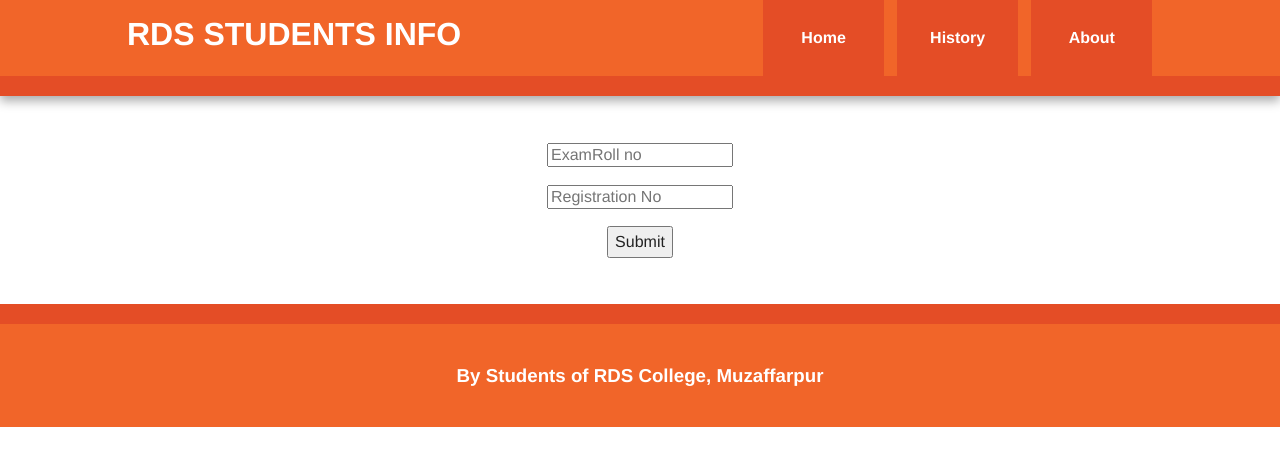
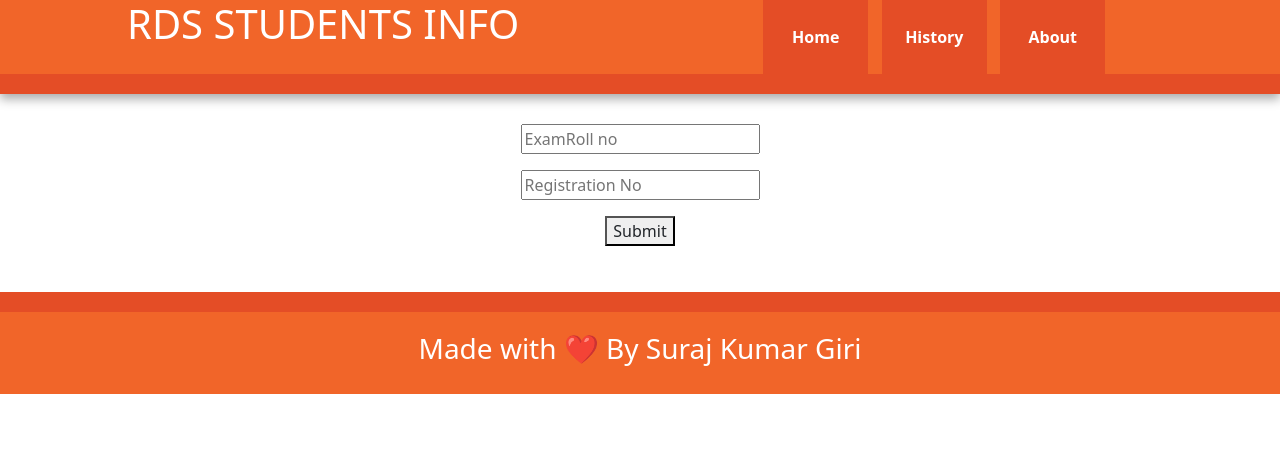
Before and after one commit to surajgirioffl/RDS-BCA-Department, a Flask app: page / in a window 1280 px wide. Shown: the top 466 px of the page. Run offline with Flask 2, Linux system fonts and the light colour scheme; some libraries are stand-ins or nearby versions.

Commit message:
Feat: Add `Bootstrap` in the base html
Add Bootstrap in the base html and also update some info and add some
links etc.

Signed-off-by: @surajgirioffl

```diff
--- a/templates/base.html
+++ b/templates/base.html
@@ -12,6 +12,10 @@
     <link rel="stylesheet" href="../static/css/main.css" />
 
     <script src="../static/js/vendor/modernizr-2.8.3-respond-1.4.2.min.js"></script>
+
+    <!--Bootstrap-->
+    <link href="https://cdn.jsdelivr.net/npm/bootstrap@5.2.2/dist/css/bootstrap.min.css" rel="stylesheet" integrity="sha384-Zenh87qX5JnK2Jl0vWa8Ck2rdkQ2Bzep5IDxbcnCeuOxjzrPF/et3URy9Bv1WTRi" crossorigin="anonymous">
+
   </head>
 
   <body>
@@ -21,7 +25,7 @@
         <h1 class="title">RDS STUDENTS INFO</h1>
         <nav>
           <ul>
-            <li><a href="#">Home</a></li>
+            <li><a href="/">Home</a></li>
             <li><a href="#">History</a></li>
             <li><a href="#">About</a></li>
           </ul>
@@ -34,7 +38,7 @@
     <!--Footer part-->
     <div class="footer-container">
       <footer class="wrapper">
-        <h3>By Students of RDS College, Muzaffarpur</h3>
+        <h3>Made with &#10084;&#65039; By Suraj Kumar Giri</h3>
       </footer>
     </div>
 
@@ -46,5 +50,8 @@
         );
     </script>
     <script src="../static/js/main.js"></script>
+
+    <!--Bootstrap-->
+    <script src="https://cdn.jsdelivr.net/npm/bootstrap@5.2.2/dist/js/bootstrap.bundle.min.js" integrity="sha384-OERcA2EqjJCMA+/3y+gxIOqMEjwtxJY7qPCqsdltbNJuaOe923+mo//f6V8Qbsw3" crossorigin="anonymous"></script>
   </body>
 </html>
```
